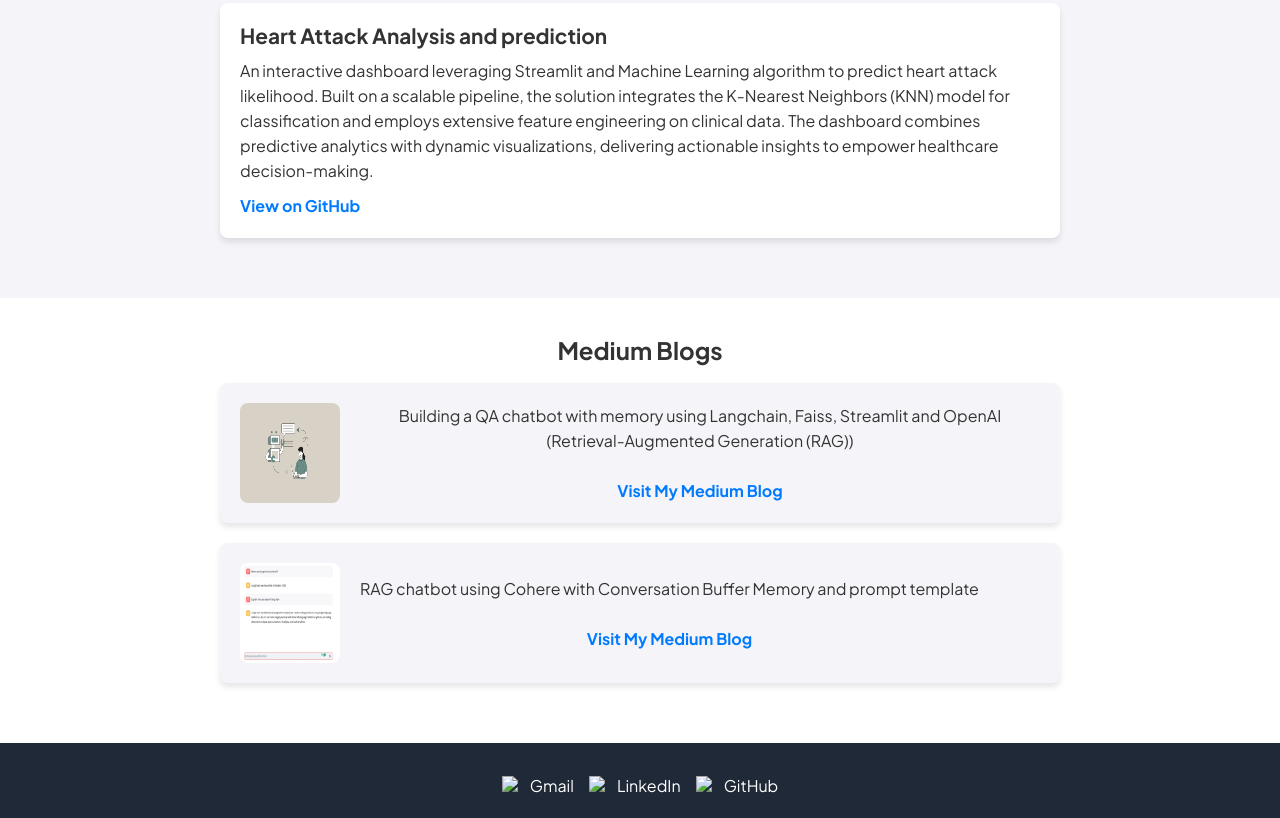
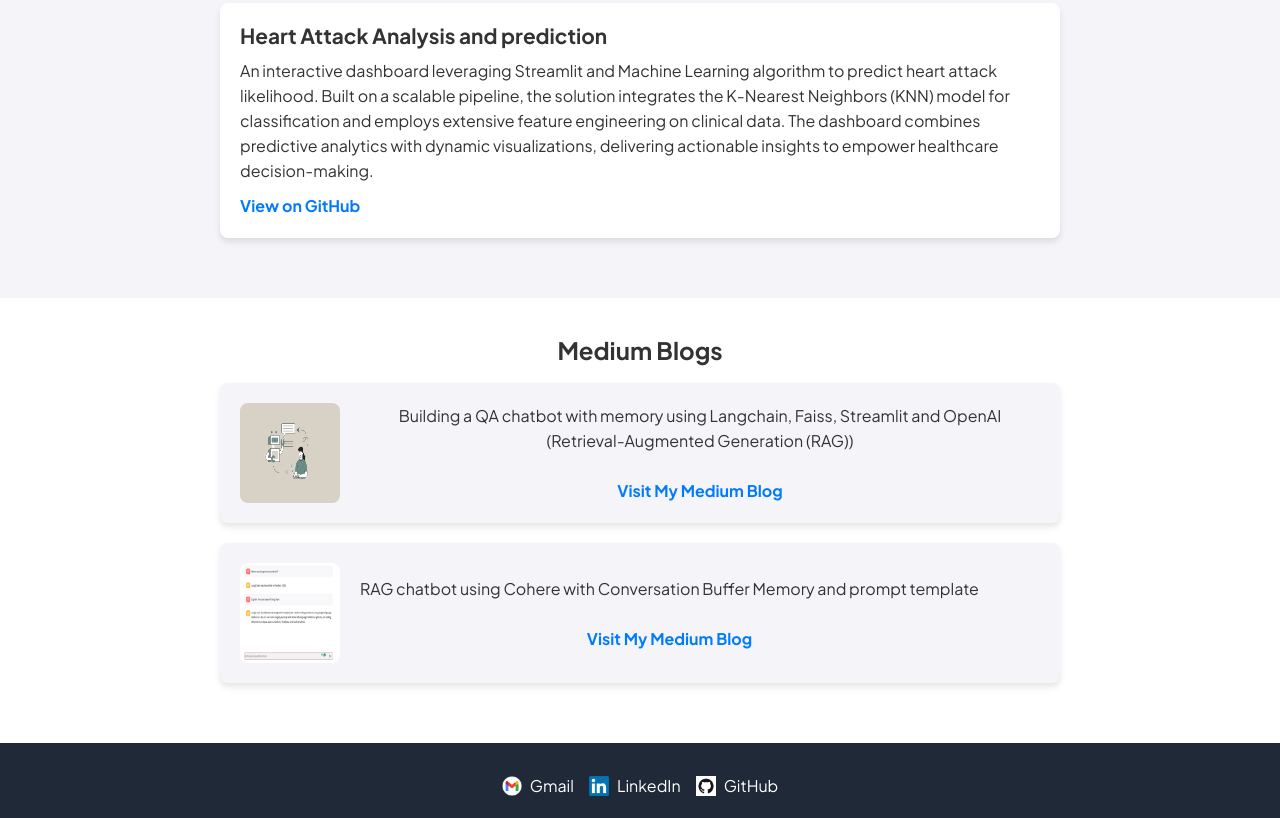
Before and after one commit to Jeevaharan/Portfolio, a plain HTML site: page index.html in a window 1280 px wide. Shown: the part 3395-4213 px from the top of the page. Drawn offline with Linux system fonts and the light colour scheme.

Commit message:
footerchanges

```diff
--- a/index.html
+++ b/index.html
@@ -429,13 +429,13 @@
     <footer class="animate">
         <div class="contact-info">
             <a href="mailto:jeevaharan4@gmail.com">
-                <img src="./gmail-icon-free-png.webp" alt="Email Icon">Gmail
+                <img src="./Images/gmail-icon-free-png.webp" alt="Email Icon">Gmail
             </a>
             <a href="https://www.linkedin.com/in/jeevaharan-m-j-11a5b51a4/" target="_blank">
-                <img src="./LinkedIn_logo_initials.png" alt="LinkedIn Icon">LinkedIn
+                <img src="./Images/LinkedIn_logo_initials.png" alt="LinkedIn Icon">LinkedIn
             </a>
             <a href="https://github.com/Jeevaharan" target="_blank">
-                <img src="./github_logo.png" alt="GitHub Icon">GitHub
+                <img src="./Images/github_logo.png" alt="GitHub Icon">GitHub
             </a>
         </div>
     </footer>
```
